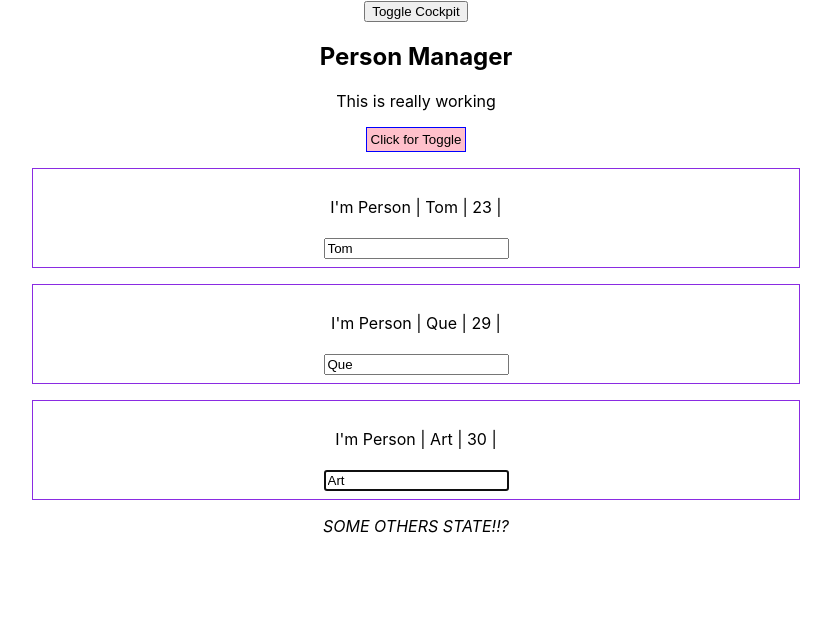
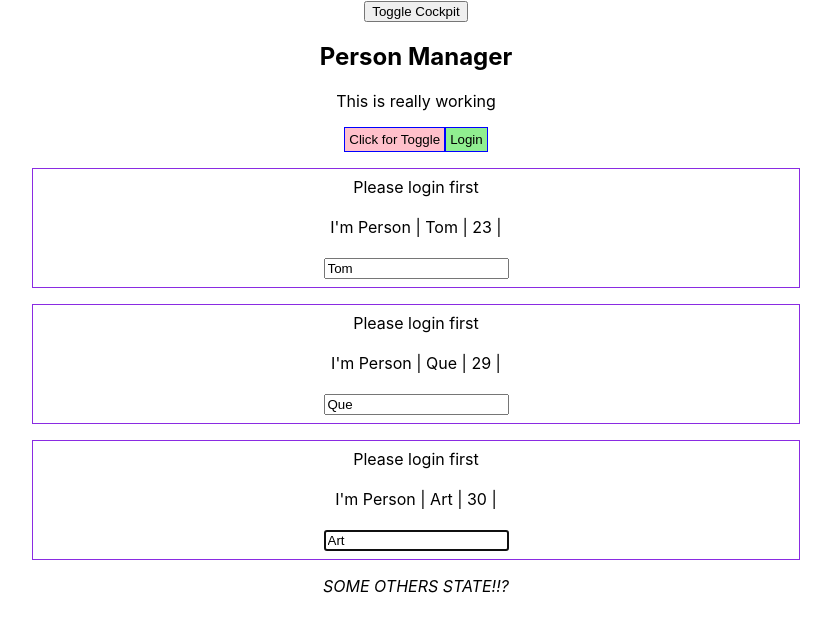
Before and after one commit to tomhero/frontend-bootcamp, a React (Create React App) app in the folder react-js/first-react-app/: page / in a window 1280 px wide. Shown: the top 632 px of the page, without its empty margins (224-1055 px from the left). Built offline with nearby package versions, Linux system fonts and the light colour scheme.

Commit message:
[react] Add complex props structure

```diff
--- a/react-js/first-react-app/src/components/Cockpit/Cockpit.js
+++ b/react-js/first-react-app/src/components/Cockpit/Cockpit.js
@@ -58,10 +58,13 @@ const Cockpit = props => {
             <h2>{props.title}</h2>
             <p className={classes.join(' ')}> This is really working </p>
             <StyledButton
-                ref={toggleButtonRef}
+                ref={toggleButtonRef} // $ref In Vue JS
                 toggleColor={props.showPerson}
                 onClick={props.click}>
                 Click for Toggle
+            </StyledButton>
+            <StyledButton onClick={props.login}>
+                Login
             </StyledButton>
         </div>
     );
--- a/react-js/first-react-app/src/components/Persons/Person/Person.js
+++ b/react-js/first-react-app/src/components/Persons/Person/Person.js
@@ -21,6 +21,7 @@ class Person extends Component {
         console.log('rendering...');
         return (
             <React.Fragment>
+                {this.props.isAuth ? <span>Logined</span> : <span>Please login first</span>}
                 <p onClick={this.props.click}>I'm Person | {this.props.name} | {this.props.age} | {this.props.children}</p>
                 <input
                     onChange={this.props.change}
--- a/react-js/first-react-app/src/components/Persons/Persons.js
+++ b/react-js/first-react-app/src/components/Persons/Persons.js
@@ -35,7 +35,8 @@ class Persons extends PureComponent {
                 change={({ target }) => this.props.changed(target, person.id)}
                 name={person.name}
                 age={person.age}
-                key={person.id} />
+                key={person.id}
+                isAuth={this.props.isAuthenticated} />
         });
     }
 
--- a/react-js/first-react-app/src/containers/App.js
+++ b/react-js/first-react-app/src/containers/App.js
@@ -24,6 +24,7 @@ class App extends React.Component {
     showPerson: false,
     showCockpit: true,
     otherState: 'some others state!!?',
+    authenticated: false,
     changeCounter: 0 // For tracking purpose
   }
 
@@ -80,6 +81,10 @@ class App extends React.Component {
     });
   }
 
+  loginHandler = () => {
+    this.setState({authenticated: true});
+  }
+
   // 3rd lifecycle call
   render() {
     console.log('render...')
@@ -90,7 +95,8 @@ class App extends React.Component {
         <Persons
           persons={this.state.persons}
           clicked={this.deletePersonHandler}
-          changed={this.nameChangedHandler} />
+          changed={this.nameChangedHandler}
+          isAuthenticated={this.state.authenticated} />
     }
 
     return (
@@ -100,7 +106,8 @@ class App extends React.Component {
         {this.state.showCockpit ? <Cockpit showPerson={this.state.showPerson}
           personsLength={this.state.persons.length}
           click={this.toggleHandler.bind(this)}
-          title={this.props.appTitle}></Cockpit> : null
+          title={this.props.appTitle}
+          login={this.loginHandler.bind(this)}></Cockpit> : null
         }
         {personList}
         <i className={footerStyle.upper}>{this.state.otherState}</i>
```
